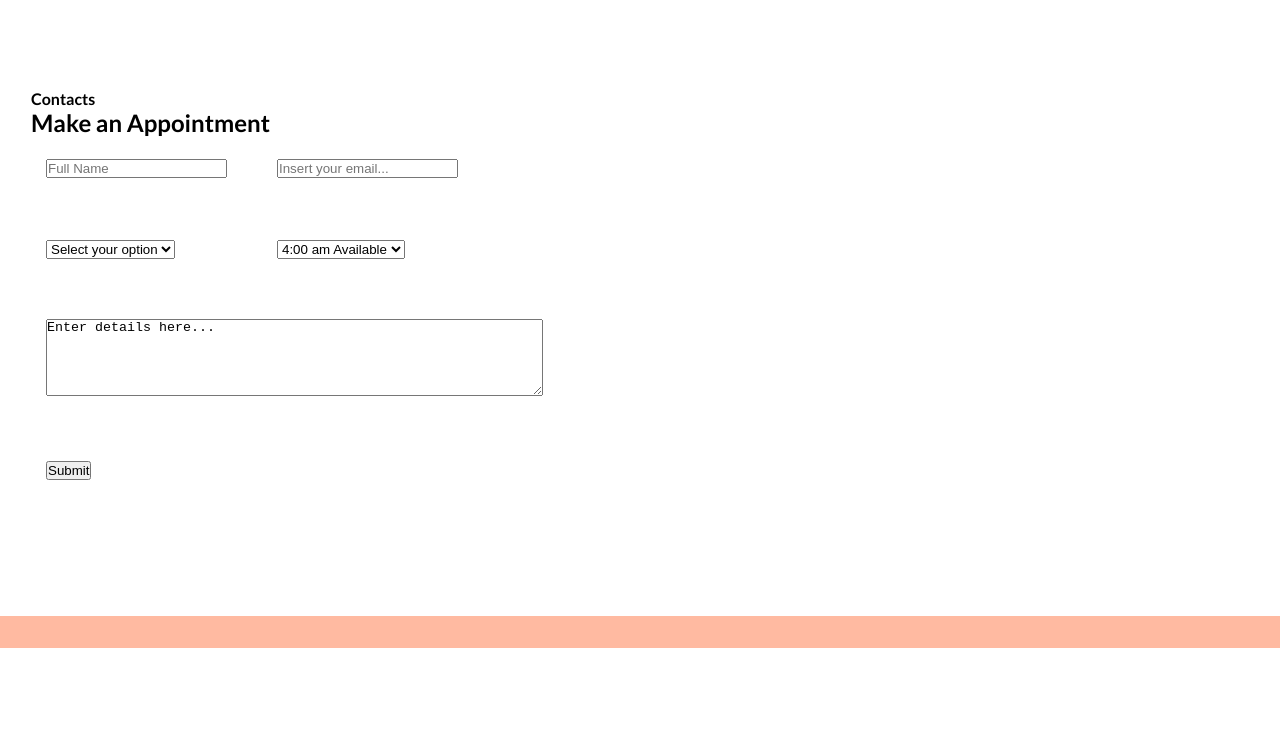
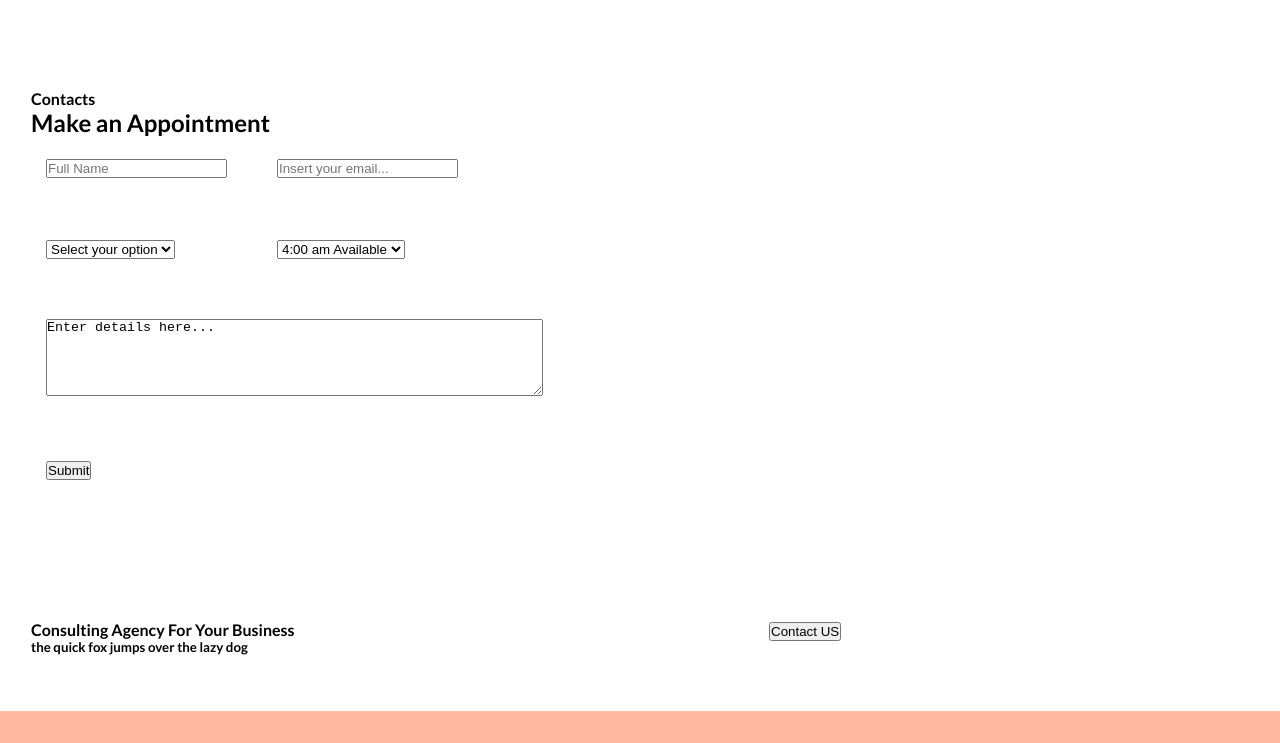
Before and after one commit to MarcoFromBerlin/website-corporate, a website: page dist/index.html in a window 1280 px wide. Shown: the part 2620-3363 px from the top of the page. Before the commit the page ends 3268 px from the top, so only its background shows below. Drawn offline with Linux system fonts and the light colour scheme.

Commit message:
home-e completed, no css

```diff
--- a/dist/index.html
+++ b/dist/index.html
@@ -346,17 +346,6 @@
                       <div class="col-6"></div>
                   </div>
 
-    <!-- <div class="row newsletter">
-            <h1>BUILDING A HOUSE?</h1>
-            <p>
-              You'll get to personalize the details of your house when you're
-              building a house from the ground up—from the layout
-            </p>
-            <form>
-              <input type="email" placeholder="Insert your email..." />
-              <button>Submit</button>
-            </form>
-          </div> -->
 
 
                   <div class="col-6"></div>
@@ -365,8 +354,22 @@
 
             </div>
 
+
+
+            <div class="row">
+              <div class="col-6">
+
+                <h4>Consulting Agency For Your Business</h4>
+                <h5>the quick fox jumps over the lazy dog</h5>
               </div>
 
+              <div class="col-3">
+
+              </div>
+                <div class="col-3"><button>Contact US</button></div>
+              </div>
+
+            </div>
         </div>
 
 
```
Lines whose indentation alone changed are shown as unchanged.
